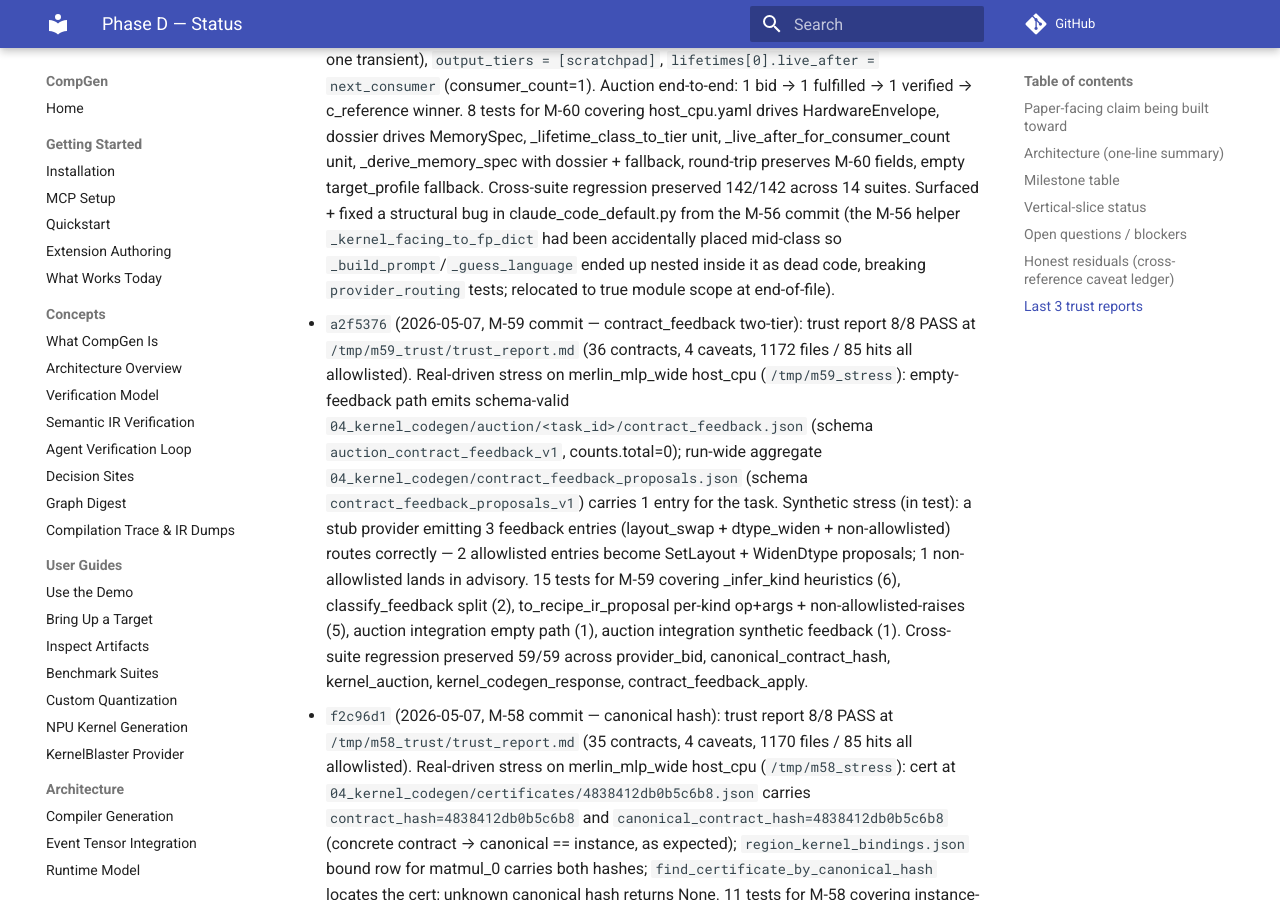
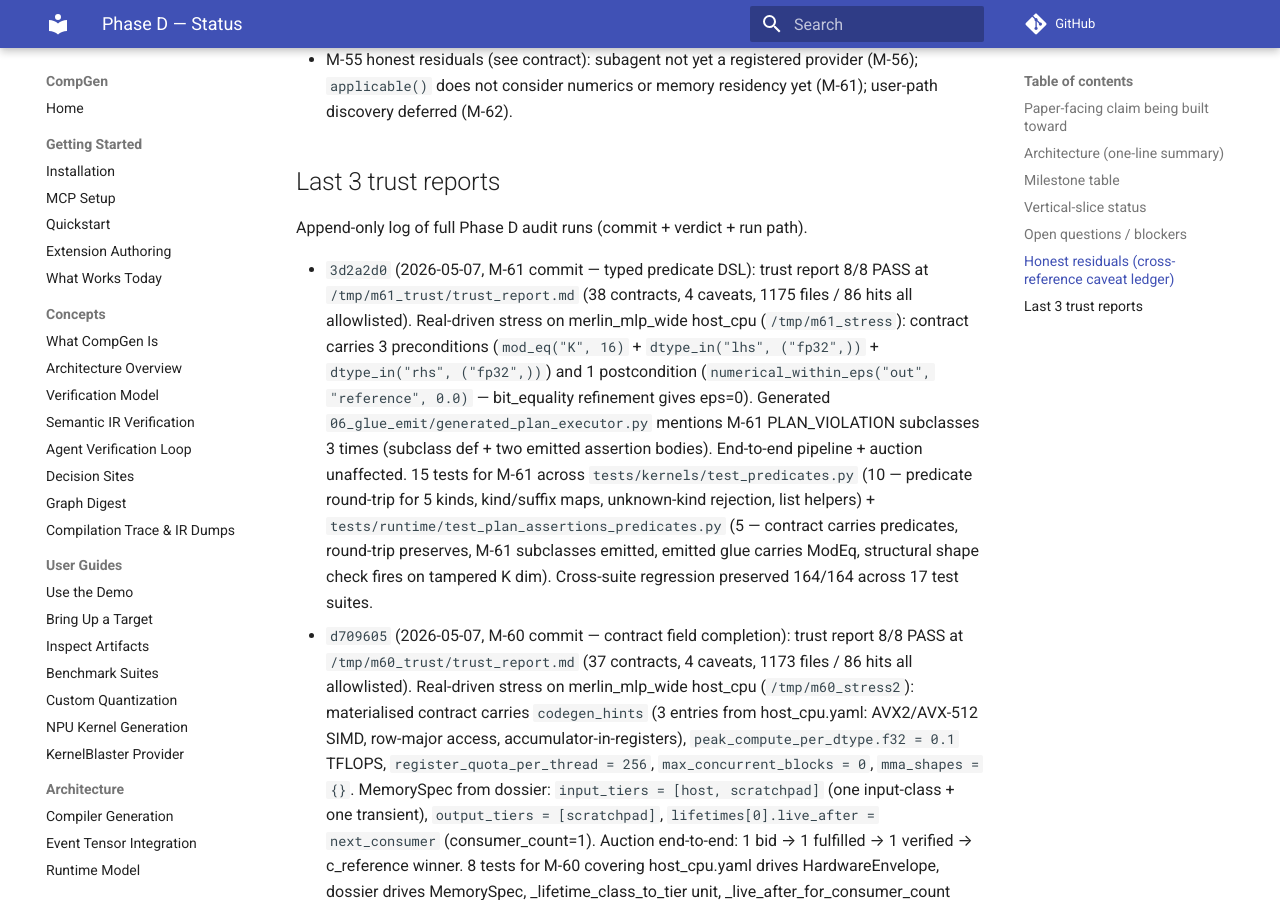
Before and after one commit to copparihollmann/RuntimeCompGen, an MkDocs documentation site: the page built from docs/phase_d_status.md, in a window 1280 px wide and 900 px high, scrolled down 4868 px. Built offline with MkDocs 1.6.1 and Material for MkDocs 9.7.7, drawn with Linux system fonts in a browser that asks for light colours; comment, search, counter and statistics services are not loaded; some of the changed text lies outside the part shown.

Commit message:
docs(phase_d): backfill M-61 status table + trust report entry
Co-Authored-By: Claude Opus 4.7 (1M context) <noreply@anthropic.com>

```diff
--- a/docs/phase_d_status.md
+++ b/docs/phase_d_status.md
@@ -1,6 +1,6 @@
 # Phase D — Status
 
-_Last updated: 2026-05-07_  ·  _Current head: `d709605` (M-60 landed — contract field completion)_  ·  _Phase plan: `~/.claude/plans/stateful-jumping-lovelace.md`_  ·  _Trust report: `/tmp/m60_trust/trust_report.md` (8/8 PASS, 37 contracts)_
+_Last updated: 2026-05-07_  ·  _Current head: `3d2a2d0` (M-61 landed — predicate DSL)_  ·  _Phase plan: `~/.claude/plans/stateful-jumping-lovelace.md`_  ·  _Trust report: `/tmp/m61_trust/trust_report.md` (8/8 PASS, 38 contracts)_
 
 This is the canonical Phase D tracker. Every Phase D milestone's done
 condition includes updating this document with the new commit hash,
@@ -49,7 +49,7 @@ Status legend: `planned` → `in_progress` → `complete` (tests green + commit
 | M-58  | Canonical shape-class hash                          | complete      | `f2c96d1` | `python/compgen/promotion/contract_hash.py` (canonical_contract_hash + instance_contract_hash + hash_contract alias), `python/compgen/kernels/kernel_certificate.py` (canonical field on KernelCertificate, find_certificate_by_canonical_hash), `python/compgen/runtime/execution_plan.py` (RegionKernelBinding canonical field), `python/compgen/graph_compilation/execution_plan_emit.py` (BindingRow canonical field), `tests/kernels/test_canonical_contract_hash.py`, `docs/realness/m58_canonical_contract_hash.yaml` | 11 (M-58), 74/74 cross-suite regression preserved, trust 8/8 (35 contracts) |
 | M-59  | contract_feedback re-enters Recipe IR (two-tier)    | complete      | `a2f5376` | `python/compgen/kernels/provider.py` (ContractFeedback gains kind+applies_when), `python/compgen/graph_compilation/contract_feedback_apply.py` (classifier + Recipe-IR proposal generator + persistence), `python/compgen/graph_compilation/kernel_auction.py` (per_provider_feedback collection), `tests/graph_compilation/test_contract_feedback_apply.py`, `docs/realness/m59_contract_feedback_apply.yaml` | 15 (M-59), 59/59 cross-suite regression preserved, trust 8/8 (36 contracts) |
 | M-60  | Contract field completion from target + dossier     | complete      | `d709605` | `python/compgen/kernels/contract_v3.py` (HardwareEnvelope wiring + _derive_memory_spec + helpers), `configs/targets/host_cpu.yaml` (M-60 envelope block), `python/compgen/graph_compilation/{kernel_contract_materialization,kernel_codegen_response}.py` (round-trip), `python/compgen/kernels/providers/claude_code_default.py` (structural fix), `tests/graph_compilation/test_contract_field_completion.py`, `docs/realness/m60_contract_field_completion.yaml` | 8 (M-60), 142/142 cross-suite regression preserved, trust 8/8 (37 contracts) |
-| M-61  | Pre/post-conditions as typed predicates             | planned       | —       | —                                                                                                   | —          |
+| M-61  | Pre/post-conditions as typed predicates             | complete      | `3d2a2d0` | `python/compgen/kernels/predicates.py` (entire module — 5 dataclass kinds), `python/compgen/kernels/contract_v3.py` (preconditions+postconditions fields + from_recipe population), `python/compgen/graph_compilation/{kernel_contract_materialization,kernel_codegen_response}.py` (round-trip), `python/compgen/runtime/glue_emit/plan_assertions.py` (5 new PLAN_VIOLATION subclasses + ModEq + ByteSizeLe runtime assertions), `tests/kernels/test_predicates.py`, `tests/runtime/test_plan_assertions_predicates.py`, `docs/realness/m61_predicate_dsl.yaml` | 15 (M-61), 164/164 cross-suite regression preserved, trust 8/8 (38 contracts) |
 | M-62  | User-space kernel-provider discovery + MCP + skill  | planned       | —       | —                                                                                                   | —          |
 | M-63  | Coverage-first scheduling                           | planned       | —       | —                                                                                                   | —          |
 | M-64  | Refinement contracts + version migration            | planned       | —       | —                                                                                                   | —          |
@@ -79,6 +79,7 @@ Status legend: `planned` → `in_progress` → `complete` (tests green + commit
 
 Append-only log of full Phase D audit runs (commit + verdict + run path).
 
+- `3d2a2d0` (2026-05-07, M-61 commit — typed predicate DSL): trust report 8/8 PASS at `/tmp/m61_trust/trust_report.md` (38 contracts, 4 caveats, 1175 files / 86 hits all allowlisted). Real-driven stress on merlin_mlp_wide host_cpu (`/tmp/m61_stress`): contract carries 3 preconditions (`mod_eq("K", 16)` + `dtype_in("lhs", ("fp32",))` + `dtype_in("rhs", ("fp32",))`) and 1 postcondition (`numerical_within_eps("out", "reference", 0.0)` — bit_equality refinement gives eps=0). Generated `06_glue_emit/generated_plan_executor.py` mentions M-61 PLAN_VIOLATION subclasses 3 times (subclass def + two emitted assertion bodies). End-to-end pipeline + auction unaffected. 15 tests for M-61 across `tests/kernels/test_predicates.py` (10 — predicate round-trip for 5 kinds, kind/suffix maps, unknown-kind rejection, list helpers) + `tests/runtime/test_plan_assertions_predicates.py` (5 — contract carries predicates, round-trip preserves, M-61 subclasses emitted, emitted glue carries ModEq, structural shape check fires on tampered K dim). Cross-suite regression preserved 164/164 across 17 test suites.
 - `d709605` (2026-05-07, M-60 commit — contract field completion): trust report 8/8 PASS at `/tmp/m60_trust/trust_report.md` (37 contracts, 4 caveats, 1173 files / 86 hits all allowlisted). Real-driven stress on merlin_mlp_wide host_cpu (`/tmp/m60_stress2`): materialised contract carries `codegen_hints` (3 entries from host_cpu.yaml: AVX2/AVX-512 SIMD, row-major access, accumulator-in-registers), `peak_compute_per_dtype.f32 = 0.1` TFLOPS, `register_quota_per_thread = 256`, `max_concurrent_blocks = 0`, `mma_shapes = {}`. MemorySpec from dossier: `input_tiers = [host, scratchpad]` (one input-class + one transient), `output_tiers = [scratchpad]`, `lifetimes[0].live_after = next_consumer` (consumer_count=1). Auction end-to-end: 1 bid → 1 fulfilled → 1 verified → c_reference winner. 8 tests for M-60 covering host_cpu.yaml drives HardwareEnvelope, dossier drives MemorySpec, _lifetime_class_to_tier unit, _live_after_for_consumer_count unit, _derive_memory_spec with dossier + fallback, round-trip preserves M-60 fields, empty target_profile fallback. Cross-suite regression preserved 142/142 across 14 suites. Surfaced + fixed a structural bug in claude_code_default.py from the M-56 commit (the M-56 helper `_kernel_facing_to_fp_dict` had been accidentally placed mid-class so `_build_prompt`/`_guess_language` ended up nested inside it as dead code, breaking `provider_routing` tests; relocated to true module scope at end-of-file).
 - `a2f5376` (2026-05-07, M-59 commit — contract_feedback two-tier): trust report 8/8 PASS at `/tmp/m59_trust/trust_report.md` (36 contracts, 4 caveats, 1172 files / 85 hits all allowlisted). Real-driven stress on merlin_mlp_wide host_cpu (`/tmp/m59_stress`): empty-feedback path emits schema-valid `04_kernel_codegen/auction/<task_id>/contract_feedback.json` (schema `auction_contract_feedback_v1`, counts.total=0); run-wide aggregate `04_kernel_codegen/contract_feedback_proposals.json` (schema `contract_feedback_proposals_v1`) carries 1 entry for the task. Synthetic stress (in test): a stub provider emitting 3 feedback entries (layout_swap + dtype_widen + non-allowlisted) routes correctly — 2 allowlisted entries become SetLayout + WidenDtype proposals; 1 non-allowlisted lands in advisory. 15 tests for M-59 covering _infer_kind heuristics (6), classify_feedback split (2), to_recipe_ir_proposal per-kind op+args + non-allowlisted-raises (5), auction integration empty path (1), auction integration synthetic feedback (1). Cross-suite regression preserved 59/59 across provider_bid, canonical_contract_hash, kernel_auction, kernel_codegen_response, contract_feedback_apply.
 - `f2c96d1` (2026-05-07, M-58 commit — canonical hash): trust report 8/8 PASS at `/tmp/m58_trust/trust_report.md` (35 contracts, 4 caveats, 1170 files / 85 hits all allowlisted). Real-driven stress on merlin_mlp_wide host_cpu (`/tmp/m58_stress`): cert at `04_kernel_codegen/certificates/4838412db0b5c6b8.json` carries `contract_hash=4838412db0b5c6b8` and `canonical_contract_hash=4838412db0b5c6b8` (concrete contract → canonical == instance, as expected); `region_kernel_bindings.json` bound row for matmul_0 carries both hashes; `find_certificate_by_canonical_hash` locates the cert; unknown canonical hash returns None. 11 tests for M-58 covering instance-vs-canonical (3), byte-stability (2), kernel_facing sensitivity + compiler_only invariance (2), certificate carries canonical (3), binding carries canonical (1). Phase C/D regression preserved 74/74 across 8 test suites (kernel_certificate, contract_verifier, provider_bid, region_kernel_binding, kernel_codegen_response, kernel_auction, registry_wired, contract_hash).
```
